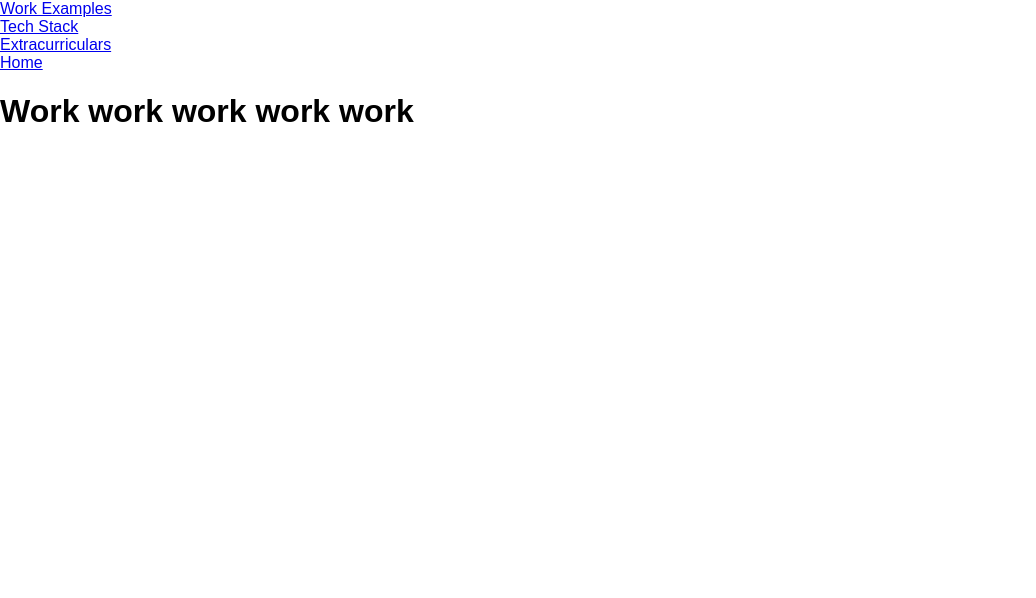
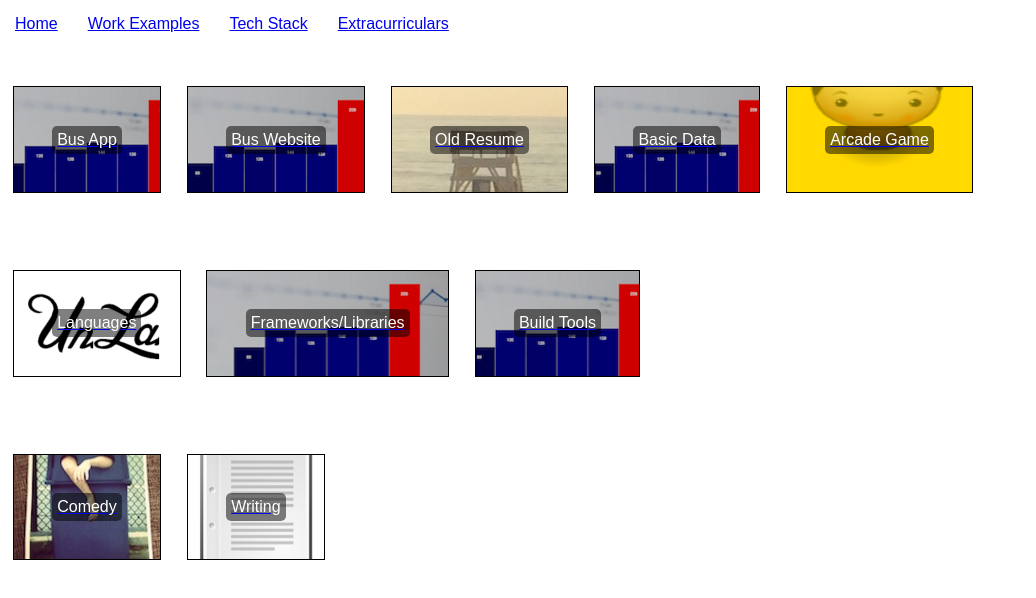
Before and after one commit to jackmasterson/redux-res, a React (Create React App) app: page /work in a window 1280 px wide. Shown: the top 598 px of the page, without its empty margins (0-1036 px from the left). Built offline with nearby package versions, Linux system fonts and the light colour scheme.

Commit message:
intro redux

```diff
--- a/src/App.css
+++ b/src/App.css
@@ -39,6 +39,11 @@
   color: white;
   padding: 5px;
   border-radius: 5px;
+}
+
+.nav-item {
+  display:inline-block;
+  margin: 15px;
 }
 
 /* different projects */
--- a/src/components/NavItem.js
+++ b/src/components/NavItem.js
@@ -3,7 +3,7 @@ import { BrowserRouter as Router, Link, Switch } from 'react-router-dom';
 import {Routes} from './../routes';
 
 export const NavItem = (data) => (
-    <div>
+    <div className="nav-item">
        <Link to={`/${data.href}`}>{data.text}</Link>
     </div>
 )
--- /dev/null
+++ b/src/containers/Extras.js
@@ -0,0 +1,9 @@
+import React, { Component } from 'react';
+
+export default class Extras extends Component {
+    render() {
+        return (
+            <h1>Extracurriculars</h1>
+        )
+    }
+}
--- a/src/containers/Launch.js
+++ b/src/containers/Launch.js
@@ -1,56 +1,19 @@
 import React, { Component } from 'react';
 import { Box } from '../components/Box';
+import {requestData} from '../reducers/data';
+import {connect} from 'react-redux';
 
-export default class Main extends Component {
+const mapStateToProps = (state) => ({
+    state: state,
+});
+
+class Main extends Component {
     componentWillMount() {
-        this.data = {
-            works: [{
-                title: 'Bus App',
-                key: 1,
-                class: 'bus-app'
-            }, {
-                title: 'Bus Website',
-                key: 2,
-                class: 'bus-website',
-            }, {
-                title: 'Old Resume',
-                key: 3,
-                class: 'old-resume',
-            }, {
-                title: 'Basic Data',
-                key: 4,
-                class: 'basic-data',
-            }, {
-                title: 'Arcade Game',
-                key: 5,
-                class: 'arcade-game',
-            }],
-            skills: [{
-                title: 'Languages',
-                key: 1,
-                class: 'languages',
-            }, {
-                title: 'Frameworks/Libraries',
-                key: 2,
-                class: 'frameworks'
-            }, {
-                title: 'Build Tools',
-                key: 3,
-                class: 'build-tools'
-            }],
-            extras: [{
-                title: 'Comedy',
-                key: 1,
-                class: 'comedy'
-            }, {
-                title: 'Writing',
-                key: 2,
-                class: 'writing'
-            }]
-        }
+        requestData();
     }
     render() {
-        let keys = Object.keys(this.data);
+        console.log(this);
+        let keys = Object.keys(this.props.state.data);
 
         return (
             <div className="box-wrapper">
@@ -58,7 +21,7 @@ export default class Main extends Component {
                     <div
                         key={keyed}
                         className={keyed}>
-                        {this.data[keyed].map((info) =>
+                        {this.props.state.data[keyed].map((info) =>
                             <Box key={info.id}
                                 path={info.path = keyed}
                                 {...info}
@@ -70,3 +33,5 @@ export default class Main extends Component {
         );
     }
 }
+
+export default connect(mapStateToProps)(Main);
--- a/src/containers/NavBar.js
+++ b/src/containers/NavBar.js
@@ -4,6 +4,9 @@ import {NavItem} from '../components/NavItem';
 export default class NavBar extends Component {
     componentWillMount() {
         this.links = [{
+            href: '',
+            text: 'Home',
+        }, {
             href: 'work',
             text: 'Work Examples',
         }, {
@@ -12,9 +15,6 @@ export default class NavBar extends Component {
         }, {
             href: 'extras',
             text: 'Extracurriculars',
-        }, {
-            href: '',
-            text: 'Home',
         }];
     }
     render() {
--- a/src/containers/Work.js
+++ b/src/containers/Work.js
@@ -1,9 +1,13 @@
 import React, {Component} from 'react';
+import Launch from '../containers/Launch';
 
 export default class Work extends Component {
+    componentDidMount() {
+        console.log(this.state);
+    }
     render() {
         return (
-            <h1>Work work work work work</h1>
+            <Launch />
         )
     }
 }
--- a/src/index.js
+++ b/src/index.js
@@ -1,12 +1,17 @@
 import React from 'react';
 import ReactDOM from 'react-dom';
+import { Provider } from 'react-redux';
 import './index.css';
 import App from './App';
 import registerServiceWorker from './registerServiceWorker';
 import {BrowserRouter} from 'react-router-dom';
+import store from './store';
 
 ReactDOM.render(
-    <BrowserRouter>
-        <App />
-    </BrowserRouter>, document.getElementById('root'));
+    <Provider store={store}>
+        <BrowserRouter>
+            <App />
+        </BrowserRouter>
+    </Provider>,
+    document.getElementById('root'));
 registerServiceWorker();
--- /dev/null
+++ b/src/reducers/data.js
@@ -0,0 +1,64 @@
+const initialState = {
+    works: [{
+        title: 'Bus App',
+        key: 1,
+        class: 'bus-app'
+    }, {
+        title: 'Bus Website',
+        key: 2,
+        class: 'bus-website',
+    }, {
+        title: 'Old Resume',
+        key: 3,
+        class: 'old-resume',
+    }, {
+        title: 'Basic Data',
+        key: 4,
+        class: 'basic-data',
+    }, {
+        title: 'Arcade Game',
+        key: 5,
+        class: 'arcade-game',
+    }],
+    skills: [{
+        title: 'Languages',
+        key: 1,
+        class: 'languages',
+    }, {
+        title: 'Frameworks/Libraries',
+        key: 2,
+        class: 'frameworks'
+    }, {
+        title: 'Build Tools',
+        key: 3,
+        class: 'build-tools'
+    }],
+    extras: [{
+        title: 'Comedy',
+        key: 1,
+        class: 'comedy'
+    }, {
+        title: 'Writing',
+        key: 2,
+        class: 'writing'
+    }]
+}
+
+const DATA_REQUESTED = 'DATA_REQUESTED';
+
+export const dataRequested = (data) => ({ action: DATA_REQUESTED, payload: data });
+
+export const requestData = () => {
+    return (dispatch) => {
+        dispatch(dataRequested(initialState.works));
+    }
+}
+
+export default (state = initialState, action) => {
+    switch (action.stype) {
+        case DATA_REQUESTED:
+            return {...state, data: action.payload}
+        default:
+            return state;
+    }
+}
--- a/src/routes.js
+++ b/src/routes.js
@@ -3,6 +3,7 @@ import { Switch, Route, Link } from 'react-router-dom';
 import Work from './containers/Work';
 import Skills from './containers/Skills';
 import Launch from './containers/Launch';
+import Extras from './containers/Extras';
 
 export const Routes = () => (
     <div >
@@ -10,6 +11,7 @@ export const Routes = () => (
             <Route exact path='/' component={Launch} />
             <Route exact path='/work' component={Work} />
             <Route exact path='/skills' component={Skills} />
+            <Route exact path='/extras' component={Extras} />
         </Switch>
     </div >
 )
--- a/src/store.js
+++ b/src/store.js
@@ -0,0 +1,16 @@
+import { createStore, applyMiddleware, combineReducers } from 'redux';
+import { composeWithDevTools } from 'redux-devtools-extension';
+import dataReducer from './reducers/data';
+import thunk from 'redux-thunk';
+import logger from 'redux-logger';
+
+const reducer = combineReducers({
+    data: dataReducer,
+});
+
+export default createStore(
+    reducer,
+    composeWithDevTools(
+        applyMiddleware(thunk, logger)
+    )
+);
```
Also changed, not shown: package.json (+6 -1 lines).
